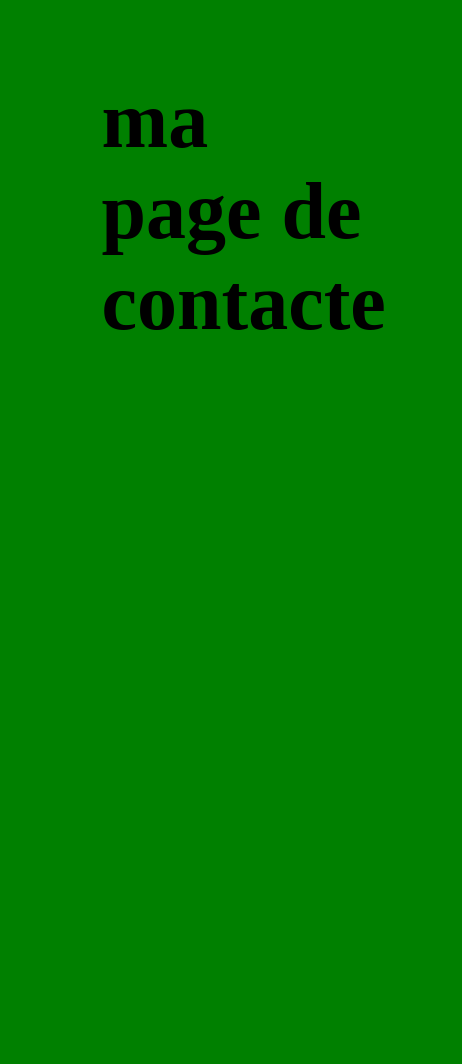
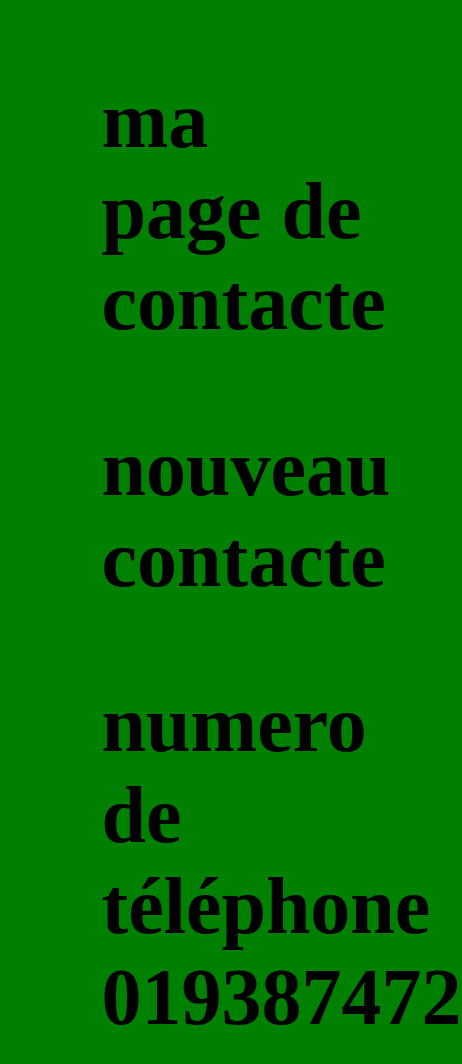
Before and after one commit to AminaTouri/GitProject, a plain HTML site: page contact.html in a window 390 px wide. Shown: the whole page, 462 px wide, since content can reach past the window. Before the commit the page ends 844 px from the top, so only its background shows below. Drawn offline with Linux system fonts and the light colour scheme.

Commit message:
add new number telephone

```diff
--- a/contact.html
+++ b/contact.html
@@ -5,5 +5,9 @@
 
 <body style ="background-color:green">
 <h1 style="margin-top:20%; margin-left:25%;font-size:80px"> ma page de contacte</h1>
+<h1 style="margin-top:20%; margin-left:25%;font-size:80px"> nouveau contacte</h1>
+<h2 style="margin-top:20%; margin-left:25%;font-size:80px"> numero de téléphone 019387472 </h2>
+
+
 </body>
 </html>
```
